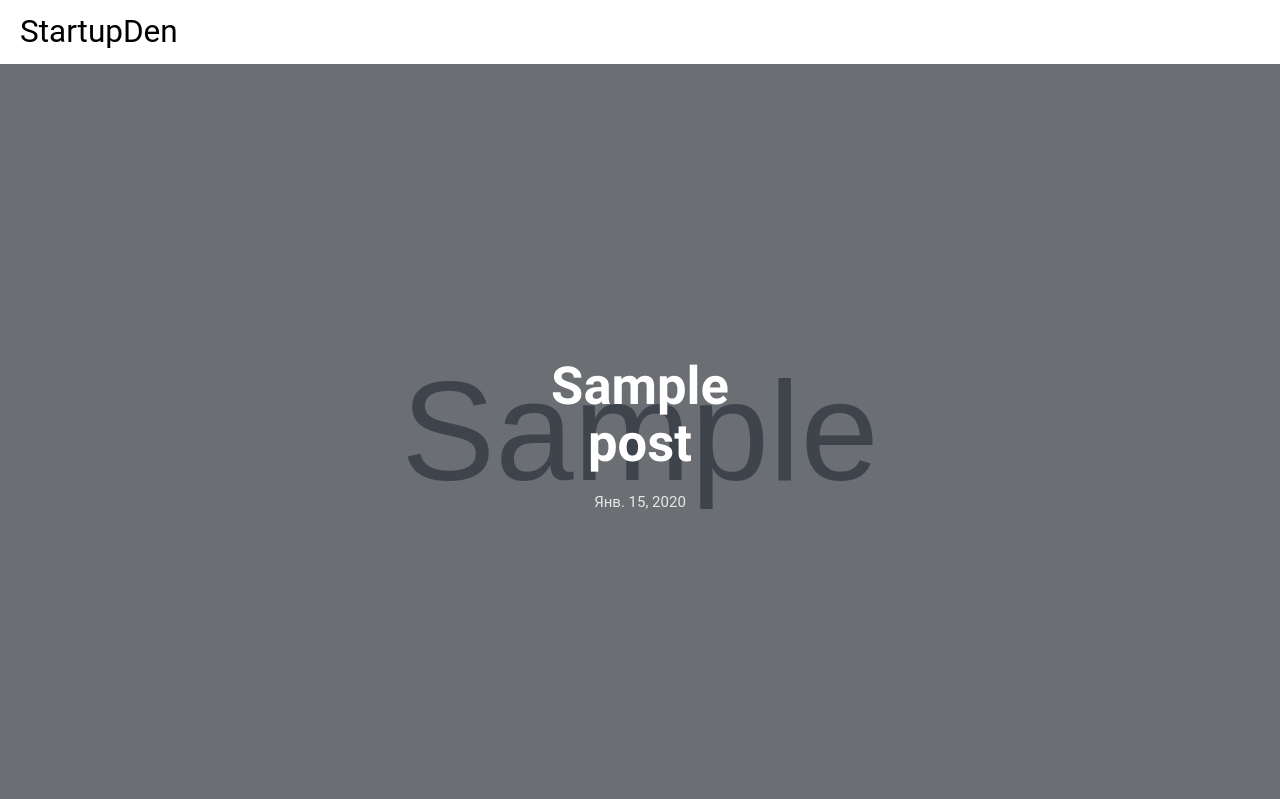
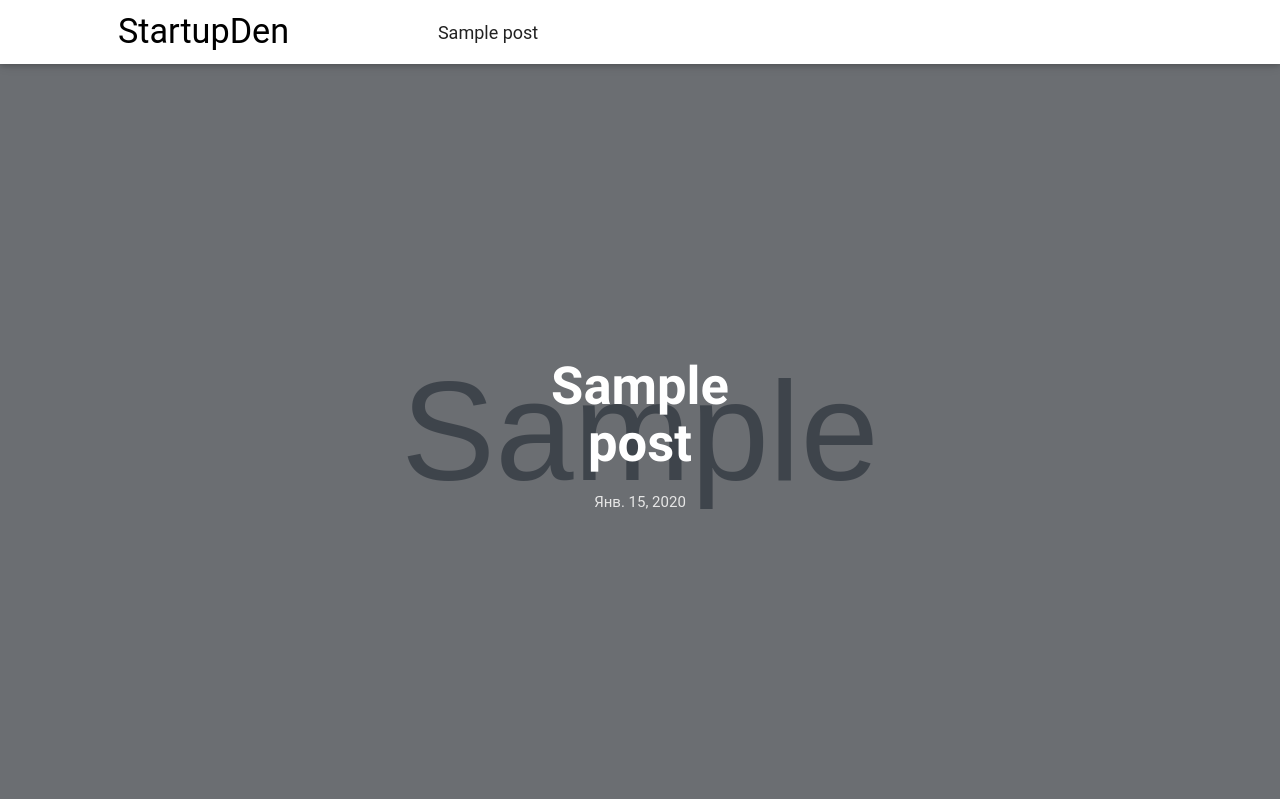
Before and after one commit to kohoto-san/press, a Django app: template project/templates/post.html in a window 1280 px wide. Shown: the top 799 px of the page. Run offline with Django 3.2, Linux system fonts and the light colour scheme; tables that the repository leaves empty hold one stand-in row (values such as "Sample post"); the template is opened without the code that fills it: values that come from a table or form of the project are taken from there, most other values are stand-ins (such as "Sample title", 1, 10 or a date in 2020); grey boxes marked "Sample" are stand-in pictures; some libraries are stand-ins or nearby versions; some web fonts are replaced.

Commit message:
post-template

```diff
--- a/project/blog/views.py
+++ b/project/blog/views.py
@@ -24,7 +24,7 @@ class PostList(ListView):
 def load_posts(request):
 
     post_list = Post.objects.all().order_by('-id')
-    paginator = Paginator(post_list, 10)
+    paginator = Paginator(post_list, 5)
 
     if request.method == 'GET':
         if request.is_ajax():
--- a/project/templates/base.html
+++ b/project/templates/base.html
@@ -2,6 +2,8 @@
 <html>
 
 <head>
+
+{% block head %}
 
 	<title></title>
 
@@ -22,6 +24,8 @@
     {% endcomment %}
 
     <meta name="google-site-verification" content="3HhTi39ub5M-usRj3mNKFquB9YORXhiT0TiKEXTui3c" />
+
+{% endblock head %}
 
 
 </head>
--- a/project/templates/index-new.html
+++ b/project/templates/index-new.html
@@ -78,7 +78,7 @@
         }
 
         .card-image img{
-            opacity: 0.8;
+            opacity: 0.7;
         }
 
         .card .card-image .card-title{
--- a/project/templates/post.html
+++ b/project/templates/post.html
@@ -1,11 +1,70 @@
 {% extends "base.html" %}
+{% load staticfiles %}
+
+
+{% block head %}
+    {{block.super}}
+    <meta property="og:type" content="article" />
+    <meta property="og:title" content="{{post.title}}" />
+    <meta property="og:description" content="{{post.text_entry}}" />
+    <meta property="og:url" content="http://startupden.ru{{ request.path }}" />
+    <meta property="og:image" content="{{post.image}}" />
+    <meta property="og:site_name" content="startupden.ru" />
+
+    <!--
+    <meta property="fb:app_id" content="499950920109990" />
+    -->
+
+    <meta property="twitter:card" content="summary_large_image" />
+    <meta property="twitter:title" content="{{post.title}}" />
+    <meta property="twitter:description" content="{{post.text_entry}}" />
+    <meta property="twitter:image" content="{{post.image}}" />
+
+    <!--
+    <meta property="twitter:site" content="@vcru" />
+    <meta property="twitter:creator" content="@vcru" />
+    -->
+
+    <meta property="twitter:url" content="http://startupden.ru{{ request.path }}" />
+    <meta property="author" content="Михаил Синов" />
+{% endblock head %}
+
+
+
+
+{% block navbar %}
+
+    <div id="navbar" class="row valign-wrapper">
+
+        <div class="col m2 s12">
+            <h4 style="margin: 0;"><a href="/" style="color: #000;">StartupDen</a></h4>
+        </div>
+
+        <div class="col l8 hide-on-med-and-down" style="font-size: 18px;">
+            {{post.title}}
+        </div>
+
+        {% if request.user.is_authenticated %}
+
+        <div class="col l2 m5 offset-m5 s12 right-align">
+            <a class="vk popup" href="http://vk.com/share.php?url=" target="_blank"><img src="{% static 'vk_logo.png' %}"></a>
+            <a class="twitter popup" href="http://twitter.com/share?text={{post.title}}" target="_blank"><img src="{% static 'twitter_logo.png' %}"></a>
+            <a class="facebook popup" href="https://www.facebook.com/sharer/sharer.php" target="_blank"><img src="{% static 'facebook_logo.png' %}"></a>
+        </div>
+
+        {% endif %}
+
+
+    </div>
+
+{% endblock navbar %}
+
 
 
 {% block content %}
 
-    {% load staticfiles %}
 
-    <div class="post-cover" style="position: relative; min-height: 500px; background-color: #000;">
+    <div class="post-cover">
 
         <div class="post-cover-image" style="background-image: url({{post.image.url}});"></div>
 
@@ -27,7 +86,7 @@
 
 
     <div class="row" style="margin-top: 30px; margin-bottom: 100px;">
-        <div class="col l6 offset-l3 m10 offset-m1" style="font-size: 1.15rem; max-width: 750px;">
+        <div class="col l6 offset-l3 m10 offset-m1 s12" style="font-size: 1.15rem; max-width: 750px;">
             {{post.text_entry|safe}}
 
             <!--
@@ -37,7 +96,6 @@
                 <a class="facebook popup" href="https://www.facebook.com/sharer/sharer.php" target="_blank"><img src="{% static 'facebook_logo.png' %}"></a>
             <hr>
             -->
-
 
             {{post.text|safe}}
 
@@ -77,7 +135,7 @@
 
         </div> --> <!-- /.col .share-buttons-->
 
-        <div class="col l10 offset-l1" style="font-size: 1.15rem; margin-top: 40px;">
+        <div class="col l10 offset-l1 s12" style="font-size: 1.15rem; margin-top: 40px;">
 
             {% for post in recommended_posts %}
                 <div class="col l3 m6">
@@ -145,6 +203,36 @@
         .card{
             display: block;
         }
+
+        #navbar{
+            height: 64px;
+            position: fixed;
+            width: 100%;
+            top: 0;
+            box-shadow: 0 2px 5px 0 rgba(0,0,0,0.16),0 2px 10px 0 rgba(0,0,0,0.12);
+            z-index: 100;
+            background-color: #fff;
+        }
+
+        .post-cover{
+            position: relative;
+            min-height: 500px;
+            background-color: #000;
+            margin-top: 64px;
+        }
+
+        @media (max-width : 992px){
+            #navbar{
+                position: relative;
+            }
+
+            .post-cover{
+                margin-top: 0;
+            }
+
+        }
+
+
 
 
     </style>
```
Also changed, not shown: project/blog/admin.py (+20 -1 lines), 1 other file.
